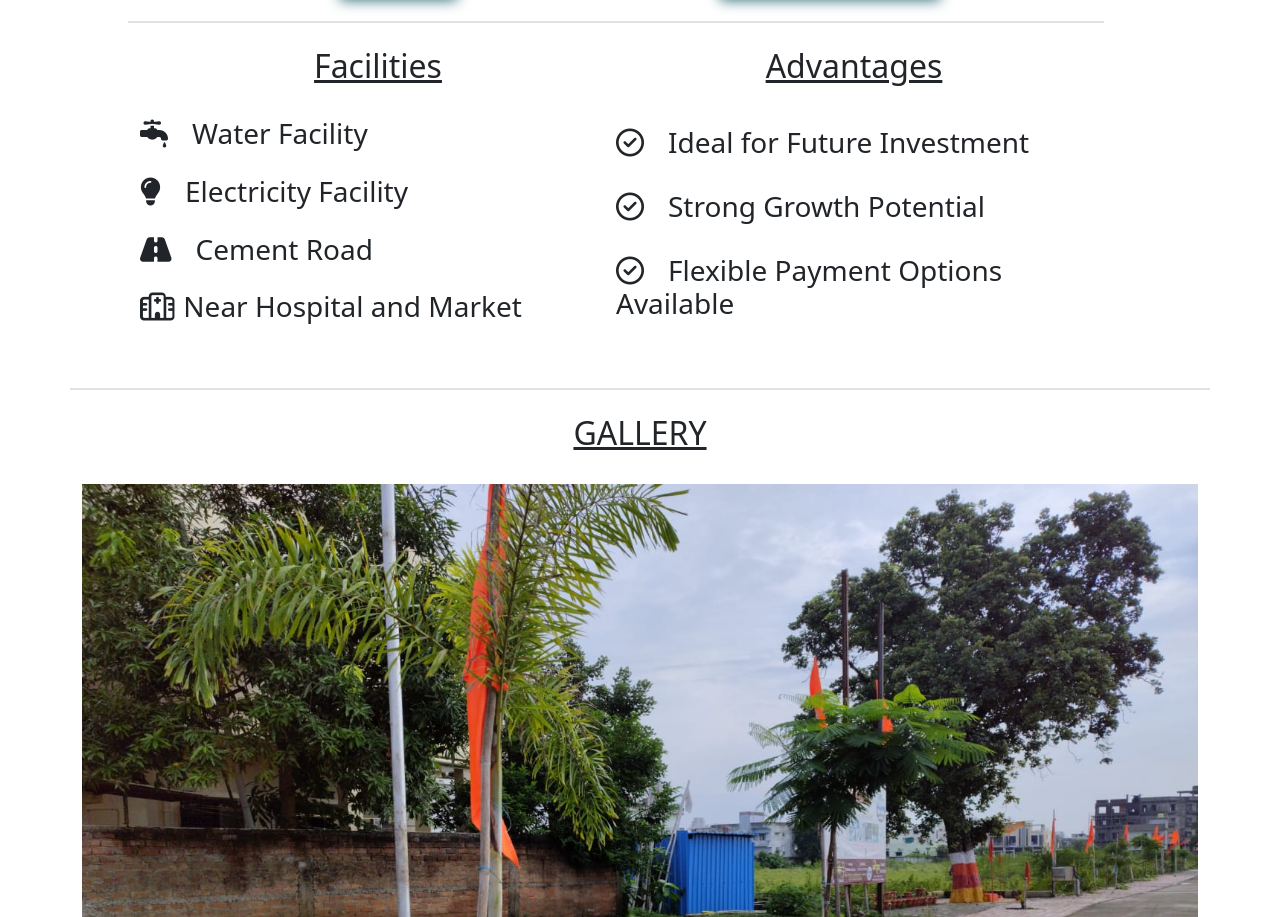
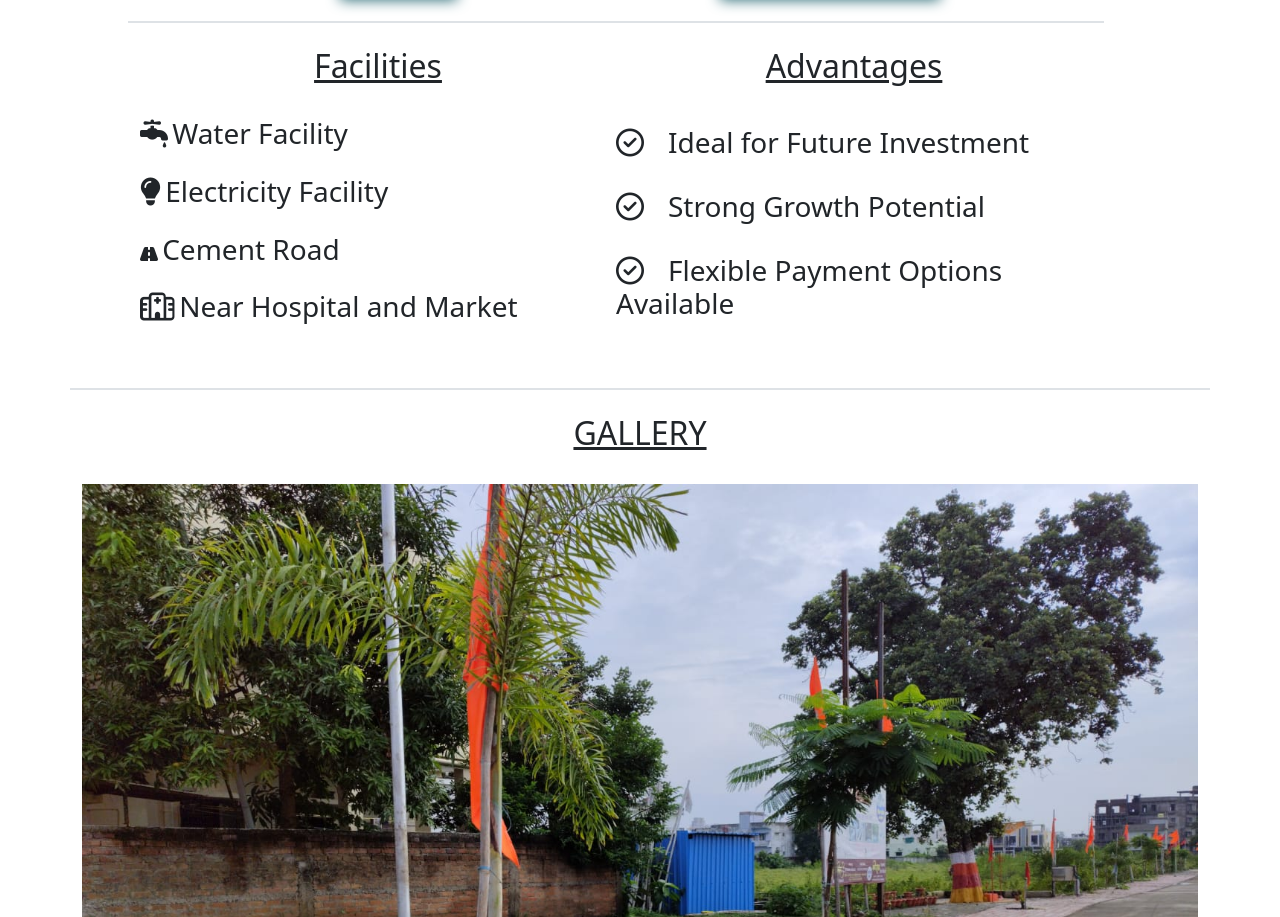
Before and after one commit to shreekrushananagari/shreekrushananagari.github.io, a plain HTML site: page index.html in a window 1280 px wide. Shown: the part 1089-2006 px from the top of the page. Drawn offline with nearby package versions, Linux system fonts and the light colour scheme.

Commit message:
Update index.html

```diff
--- a/index.html
+++ b/index.html
@@ -60,17 +60,17 @@
                 <h2 class="text-center my-4 text-decoration-underline">Facilities
                 </h2>
 
-                <div class="col-12 overflow-hidden my-2 layout_facility" style="max-height: 500px">
-                    <h3><i class="fa-solid fa-faucet-drip"></i><span class="m-4">Water Facility</span></h3>
-                </div>
-                <div class="col-12 overflow-hidden my-2 layout_facility" style="max-height: 350px">
-                    <h3><i class="fa-solid fa-lightbulb"></i><span class="m-4">Electricity Facility</span></h3>
-                </div>
-                <div class="col-12 overflow-hidden my-2 layout_facility" style="max-height: 400px">
-                    <h3><i class="fa-solid fa-road"></i><span class="m-4">Cement Road</span></h3>
+                <div class="col-12 my-2 layout_facility d-flex align-items-baseline">
+                    <i class="fa-solid fa-faucet-drip h3"></i>&nbsp;<h3>Water Facility</h3>
                 </div>
                 <div class="col-12 my-2 layout_facility d-flex align-items-baseline">
-                    <i class="fa-regular fa-hospital h3"></i>&nbsp;&nbsp;<h3>Near Hospital and Market</h3>
+                    <i class="fa-solid fa-lightbulb h3"></i>&nbsp;<h3>Electricity Facility</h3>
+                </div>
+                <div class="col-12 my-2 layout_facility d-flex align-items-baseline">
+                    <i class="fa-solid fa-road"></i>&nbsp;<h3>Cement Road</h3>
+                </div>
+                <div class="col-12 my-2 layout_facility d-flex align-items-baseline">
+                    <i class="fa-regular fa-hospital h3"></i>&nbsp;<h3>Near Hospital and Market</h3>
                 </div>
             </div>
             <div class="advantages row my-4 border-top border-2">
```
